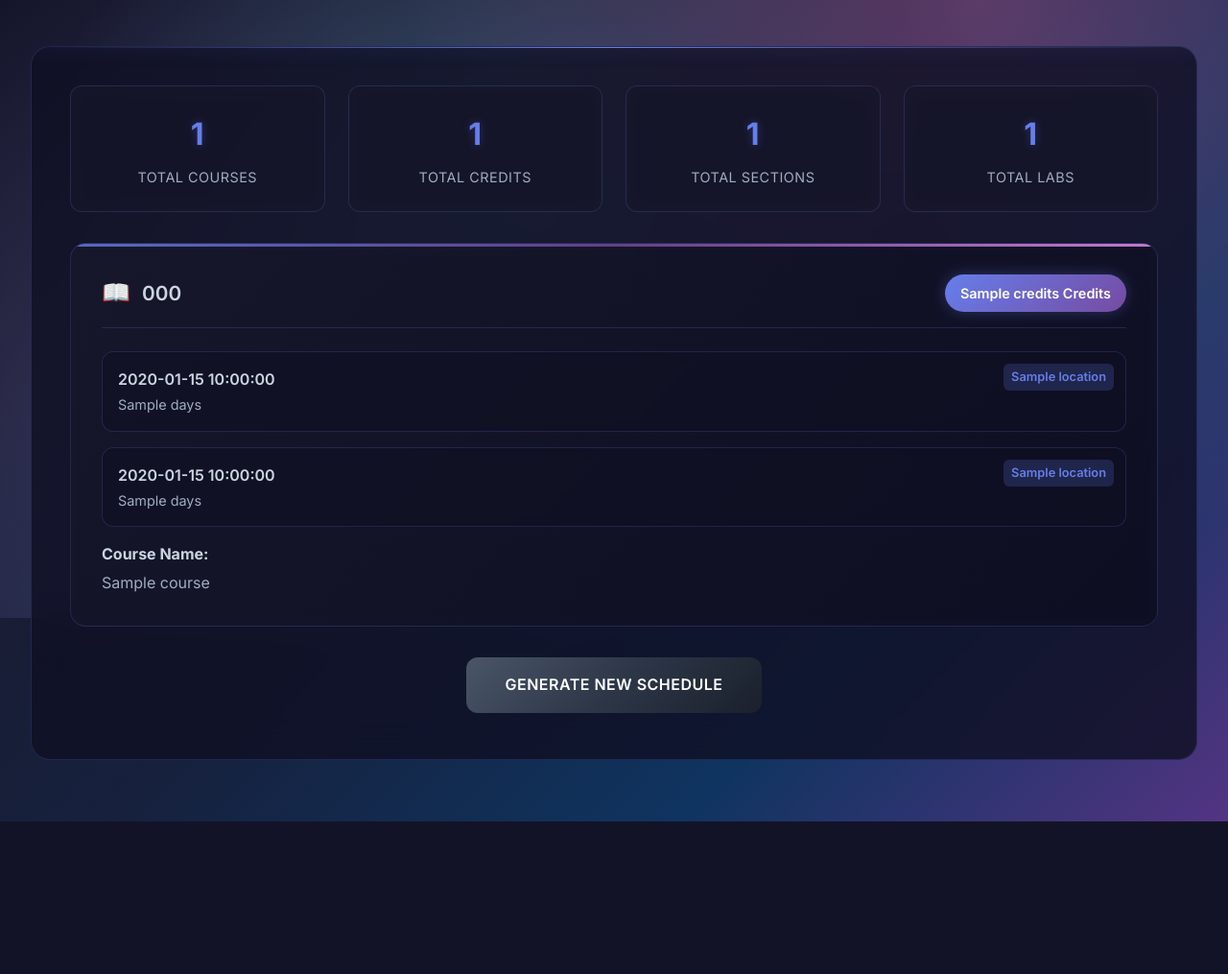
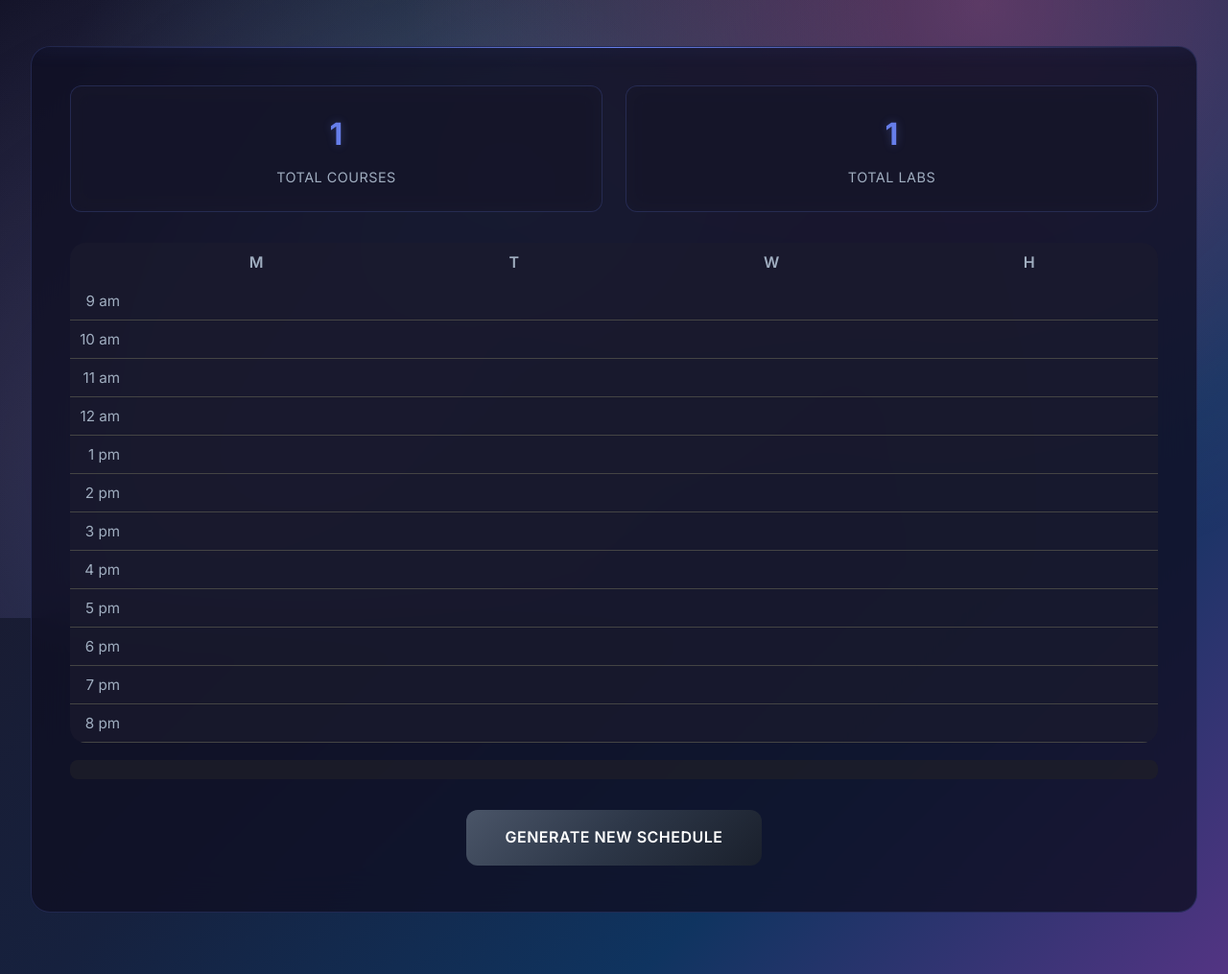
Before and after one commit to OsamaQ05/courses-planner, a Flask app: template templates/schedule.html in a window 1280 px wide. Shown: the part 156-1171 px from the top of the page at 96% size. Before the commit the page ends 1012 px from the top, so only its background shows below. Run offline with Flask 3, Linux system fonts and the light colour scheme; the template is opened without the code that fills it: most values are stand-ins (such as "Sample title", 1, 10 or a date in 2020).

Commit message:
timetable schedule frontend

```diff
--- a/scheduler_data.py
+++ b/scheduler_data.py
@@ -92,7 +92,7 @@ ce_courses = {
 
 plans= [cs_courses, ce_courses]
 
-time_data = courses = {
+time_data = {
     'MATH242': {
         'name': 'Intro to Probability and Statistics',
         'credits': 3,
--- a/server.py
+++ b/server.py
@@ -1,3 +1,4 @@
+from flask import redirect, url_for
 from flask import Flask, jsonify, render_template, request
 from scheduler import CourseScheduler
 from scheduler_data import plans, time_data
@@ -28,7 +29,7 @@ def home():
             courses=courses,
             completed=completed_set,
             required=set(courses.keys()),
-            max=18,
+            max=180,
             min=12,
             semesters=12,
             starting=completed_semesters + 1
@@ -83,24 +84,94 @@ def home():
 @app.route('/next_semester', methods=['POST'])
 def next_semester():
     major_index = int(request.form['major'])
-    completed_set = set(code.strip() for code in request.form['completed'].split(',') if code.strip())
-    registered_set = set(code.strip() for code in request.form['registered'].split(',') if code.strip())
+    completed_raw = request.form['completed']
+    completed_set = set(code.strip() for code in completed_raw.split(',') if code.strip())
+    registered_raw = request.form['registered']
+    registered_set = set(code.strip() for code in registered_raw.split(',') if code.strip())
     courses = plans[major_index]
 
+    # Use model 2 for timetable generation
     scheduler = CourseScheduler(
-        courses=time_data,#courses= courses
+        courses=time_data,  # Use time_data for sections/times
         completed=completed_set,
         required=set(courses.keys())
     )
-    model = scheduler.build_model2(desired_courses=registered_set)
-    model.optimize()
-    next_plan = [
-        f"{scheduler.courses[course]['name']} → {section}"
-        for (course, section), var in scheduler.x2.items() if var.X > 0.5
-    ]
+    desired_courses = list(time_data.keys())
+    scheduler.build_model2(desired_courses=desired_courses)
+    scheduler.model2.optimize()
+
+    # Gather schedule info for visualization
+    timetable_courses = []
+    # Assign a color per course for timetable
+    import random
+    color_palette = ['#3182ce', '#38a169', '#e53e3e', '#d69e2e', '#805ad5', '#319795', '#f56565', '#ed8936', '#ecc94b', '#48bb78', '#4299e1', '#9f7aea']
+    course_colors = {}
+    for idx, course in enumerate(time_data.keys()):
+        course_colors[course] = color_palette[idx % len(color_palette)]
+
+    for (course, section), var in scheduler.x2.items():
+        if var.X > 0.5:
+            cinfo = scheduler.courses[course]
+            secinfo = {}
+            # Check if this section is a lecture or a lab
+            is_lab = False
+            if 'labs' in cinfo and section in cinfo['labs']:
+                is_lab = True
+            # Find the section info
+            if is_lab:
+                secinfo = {'name': section}
+            elif 'sections' in cinfo:
+                sections = cinfo['sections']
+                if isinstance(sections, dict):
+                    secinfo = sections.get(section, {})
+                elif isinstance(sections, list):
+                    for s in sections:
+                        if isinstance(s, dict):
+                            if (s.get('name') == section) or (s.get('section') == section):
+                                secinfo = s
+                                break
+                        elif isinstance(s, str):
+                            if s == section:
+                                secinfo = {'name': s}
+                                break
+            raw_time = secinfo.get('time')
+            if not raw_time:
+                raw_time = secinfo.get('name', '')
+            days, start, end = CourseScheduler.parse_time(raw_time) if raw_time else ([], '', '')
+            timetable_courses.append({
+                'code': course,
+                'name': cinfo.get('name', course),
+                'section': section,
+                'days': days,
+                'start': start,
+                'end': end,
+                'room': secinfo.get('room', ''),
+                'color': course_colors[course],
+                'raw_time': raw_time,
+            })
+
+
+    # Count labs actually scheduled in this semester (from timetable_courses)
+    lab_count = 0
+    for course in desired_courses:
+        if 'labs' in time_data[course]:
+            lab_count += 1
+
+
+    # Add 'length' field to each timetable_courses entry using to_minutes
+    for entry in timetable_courses:
+        start = entry.get('start', '')
+        end = entry.get('end', '')
+        length = CourseScheduler.to_minutes(end) - CourseScheduler.to_minutes(start)
+        entry['length'] = length
+
     return render_template(
         'schedule.html',
-        next_plan=next_plan
+        timetable_courses=timetable_courses,
+        major_index=major_index,
+        completed_raw=completed_raw,
+        registered_raw=registered_raw,
+        lab_count=lab_count
     )
 
 
--- a/templates/schedule.html
+++ b/templates/schedule.html
@@ -437,59 +437,29 @@
             </div>
         {% endif %}
 
-        {% if schedule %}
+
+        {% if timetable_courses %}
         <div class="card fade-in">
             <div class="stats-grid">
                 <div class="stat-card">
-                        <div class="stat-value">{{ total_courses }}</div>
+                    <div class="stat-value">
+                        {{ timetable_courses|map(attribute='code')|unique|list|length }}
+                    </div>
                     <div class="stat-label">Total Courses</div>
                 </div>
                 <div class="stat-card">
-                        <div class="stat-value">{{ total_credits }}</div>
-                        <div class="stat-label">Total Credits</div>
+                    <div class="stat-value">
+                        {{ lab_count if lab_count is defined else 0 }}
                     </div>
-                    <div class="stat-card">
-                        <div class="stat-value">{{ total_sections }}</div>
-                        <div class="stat-label">Total Sections</div>
-                    </div>
-                    <div class="stat-card">
-                        <div class="stat-value">{{ total_labs }}</div>
                     <div class="stat-label">Total Labs</div>
                 </div>
             </div>
-
-                <div class="schedule-grid">
-                    {% for course in schedule %}
-                        <div class="course-card">
-                            <div class="course-header">
-                                <div class="course-title">{{ course.code }}</div>
-                                <div class="course-credits">{{ course.credits }} Credits</div>
+            <div style="overflow-x:auto;">
+                <div id="timetable" style="width:100%; min-width:900px;">
+                    <!-- Timetable grid will be rendered here -->
                 </div>
-
-                            {% if course.section %}
-                                <div class="schedule-info">
-                                    <div class="schedule-location">{{ course.section.location or 'TBD' }}</div>
-                                    <div class="schedule-time">{{ course.section.time or 'TBD' }}</div>
-                                    <div class="schedule-days">{{ course.section.days or 'TBD' }}</div>
+                <div id="debug-output" style="background:rgba(30,30,40,0.8);color:#63b3ed;font-size:0.95em;padding:10px 12px;margin-top:18px;border-radius:8px;max-height:300px;overflow:auto;"></div>
             </div>
-                            {% endif %}
-
-                            {% if course.lab %}
-                                <div class="schedule-info">
-                                    <div class="schedule-location">{{ course.lab.location or 'TBD' }}</div>
-                                    <div class="schedule-time">{{ course.lab.time or 'TBD' }}</div>
-                                    <div class="schedule-days">{{ course.lab.days or 'TBD' }}</div>
-                                </div>
-                            {% endif %}
-
-                            <div style="margin-top: 1rem;">
-                                <strong style="color: #cbd5e0;">Course Name:</strong>
-                                <div style="color: #a0aec0; margin-top: 0.25rem;">{{ course.name }}</div>
-                            </div>
-                        </div>
-                    {% endfor %}
-                </div>
-
             <div style="text-align: center; margin-top: 2rem;">
                 <a href="/" class="btn btn-secondary">Generate New Schedule</a>
             </div>
@@ -506,6 +476,95 @@
         function showLoading() {
             document.getElementById('loading').style.display = 'block';
         }
+
+        // Timetable rendering logic
+        {% if timetable_courses %}
+
+        // Days mapping (Monday to Thursday only)
+        const dayMap = { 'M':0, 'T':1, 'W':2, 'H':3 };
+        const dayNames = ['M','T','W','H'];
+
+        // Helper: parse 'HH:MM' to hour, minute
+        function parseHourMin(str) {
+            if (!str) return [0,0];
+            let [h, m] = str.split(':').map(Number);
+            // If hour is 1-7, treat as PM (13-19), else leave as is
+            if (h >= 1 && h <= 7) h += 12;
+            return [h, m];
+        }
+
+        // Build grid
+        function renderTimetable(courses) {
+            // Fixed hour range: 9am to 8pm
+            let minHour = 9, maxHour = 20;
+
+            // Build grid HTML with horizontal lines for each hour
+            let html = '<table style="width:100%; border-collapse:separate; border-spacing:0; background:rgba(26,26,46,0.7); border-radius:16px; overflow:hidden;">';
+            html += '<tr><th style="width:60px;"></th>';
+            for (let d=0; d<4; ++d) html += `<th style="padding:8px 0; color:#a0aec0; font-weight:600;">${dayNames[d]}</th>`;
+            html += '</tr>';
+            for (let h=minHour; h<=maxHour; ++h) {
+                html += `<tr style=\"border-bottom:1.5px solid #444;\"><td style=\"color:#a0aec0; text-align:right; padding-right:8px; font-size:0.95rem; border-bottom:1.5px solid #444;\">${h <= 12 ? h + ' am' : (h-12) + ' pm'}</td>`;
+                for (let d=0; d<4; ++d) html += `<td style=\"position:relative; min-width:90px; min-height:40px; height:40px; border-bottom:1.5px solid #444;\"></td>`;
+                html += '</tr>';
+            }
+            html += '</table>';
+
+            document.getElementById('timetable').innerHTML = html;
+
+            courses.forEach((c, idx) => {
+                if (!c.days || !c.start || !c.end) {
+                    return;
+                }
+                let [sh, sm] = parseHourMin(c.start);
+                let totalMinutes = c.length || 60;
+                // Each row is 60 min, 40px tall
+                let pxPerMin = 40 / 60;
+                let blockHeight = totalMinutes * pxPerMin;
+                let marginTop = sm * pxPerMin;
+                let startRow = sh - minHour + 1;
+                let daysArr = Array.isArray(c.days) ? c.days : (typeof c.days === 'string' ? c.days.split('') : []);
+                daysArr.forEach(day => {
+                    let d = dayMap[day];
+                    if (d === undefined) {
+                        return;
+                    }
+                    let table = document.getElementById('timetable').querySelector('table');
+                    if (startRow < 1 || !table) {
+                        return;
+                    }
+                    let cell = table.rows[startRow].cells[d+1];
+                    if (!cell) {
+                        return;
+                    }
+                    let color = c.color || ['#3182ce','#38a169','#e53e3e','#d69e2e'][d%4];
+                    let lengthStr = c.length ? ` (${c.length} min)` : '';
+                    // Render block with height and margin-top for minute offset
+                    let block = document.createElement('div');
+                    block.style.background = color;
+                    block.style.color = '#fff';
+                    block.style.fontWeight = '600';
+                    block.style.borderRadius = '8px';
+                    block.style.padding = '4px 0 4px 8px';
+                    block.style.margin = '2px 0';
+                    block.style.boxShadow = '0 2px 8px rgba(0,0,0,0.10)';
+                    block.style.position = 'absolute';
+                    block.style.left = '0';
+                    block.style.right = '0';
+                    block.style.top = marginTop + 'px';
+                    block.style.height = blockHeight + 'px';
+                    block.style.zIndex = 2;
+                    block.innerHTML = `${c.code}${c.section ? ' ('+c.section+')' : ''}${lengthStr}`;
+                    cell.style.position = 'relative';
+                    cell.appendChild(block);
+                });
+            });
+        }
+
+        document.addEventListener('DOMContentLoaded', function() {
+            renderTimetable({{ timetable_courses|tojson }});
+        });
+        {% endif %}
     </script>
 </body>
 </html>
```
Also changed, not shown: scheduler.py (+14 -1 lines), templates/plan.html (+8 -0 lines). Lines whose indentation alone changed are shown as unchanged.
